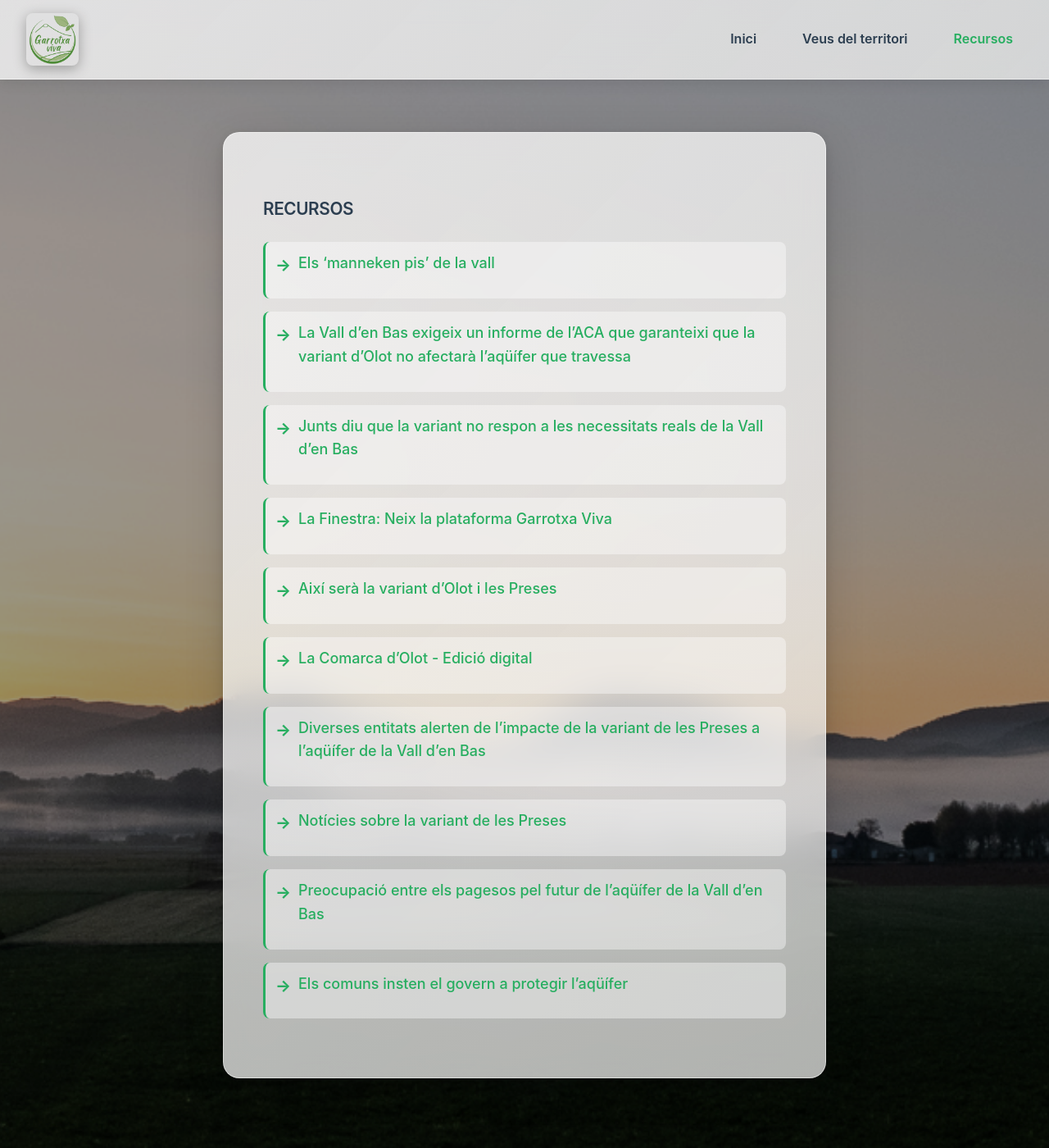
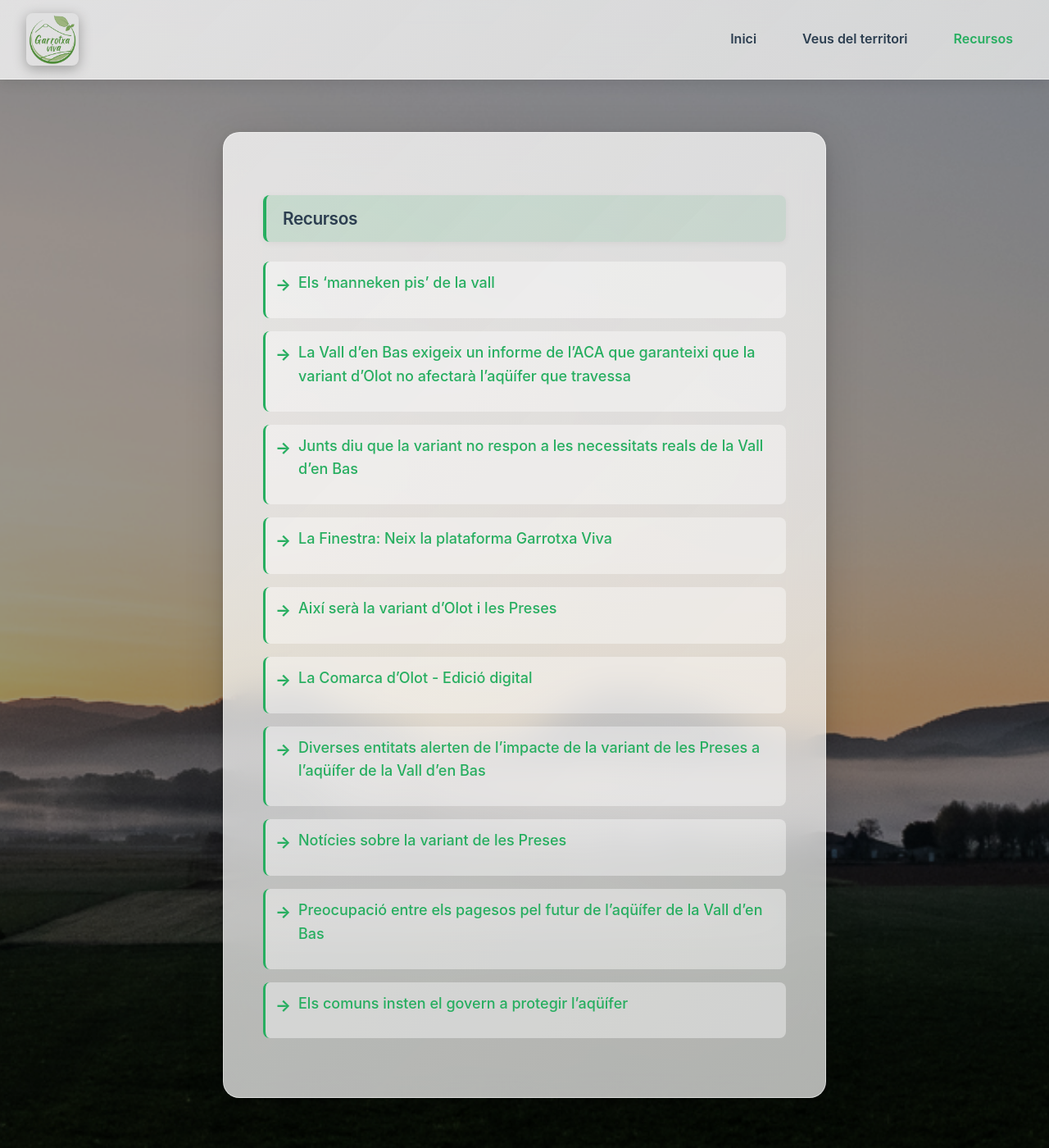
Before and after one commit to garrotxa-viva/garrotxa-viva.github.io, a Jekyll site: the page built from recursos.markdown, in a window 1280 px wide and 1400 px high. Shown: the whole window at 82% size. Built offline with Jekyll 4.4.1, drawn with Linux system fonts in a browser that asks for light colours.

Commit message:
Make headings nicer

```diff
--- a/assets/css/main.css
+++ b/assets/css/main.css
@@ -190,11 +190,16 @@ nav a.active {
 
 h1 {
   font-size: clamp(1.1rem, 2.5vw, 1.3rem);
-  margin-bottom: 1rem;
+  margin-bottom: 1.5rem;
   margin-top: 1.75rem;
   color: #2c3e50;
   font-weight: 600;
   letter-spacing: -0.02em;
+  padding: 0.75rem 1.25rem;
+  background: linear-gradient(135deg, rgba(39, 174, 96, 0.15), rgba(34, 153, 84, 0.1));
+  border-radius: 0.5rem;
+  border-left: 4px solid #27ae60;
+  box-shadow: 0 0.125rem 0.5rem rgba(0, 0, 0, 0.05);
 }
 
 h2 {
@@ -204,6 +209,10 @@ h2 {
   color: #34495e;
   font-weight: 600;
   letter-spacing: -0.01em;
+  padding: 0.5rem 1rem;
+  background: rgba(39, 174, 96, 0.08);
+  border-radius: 0.375rem;
+  border-left: 3px solid #27ae60;
 }
 
 p {
--- a/recursos.markdown
+++ b/recursos.markdown
@@ -5,7 +5,7 @@ title: Recursos - Garrotxa Viva
 
 <main class="content-box" markdown="1">
 
-# RECURSOS
+# Recursos
 
 - [Els 'manneken pis' de la vall](https://www.elpuntavui.cat/societat/article/12-infraestructures/2554574-els-manneken-pis-de-la-vall.html)
 
--- a/veus-del-territori.markdown
+++ b/veus-del-territori.markdown
@@ -2,6 +2,9 @@
 layout: default
 title: Veus del territori - Garrotxa Viva
 ---
+
+<main class="content-box">
+  <h1>Veus del territori</h1>
 
 <div class="video-grid">
   <div class="video-card">
@@ -9,4 +12,5 @@ title: Veus del territori - Garrotxa Viva
       <iframe src="https://www.youtube.com/embed/M-fA9gdEgvU" frameborder="0" allow="accelerometer; autoplay; clipboard-write; encrypted-media; gyroscope; picture-in-picture" allowfullscreen></iframe>
     </div>
   </div>
-</div>
+  </div>
+</main>
```
